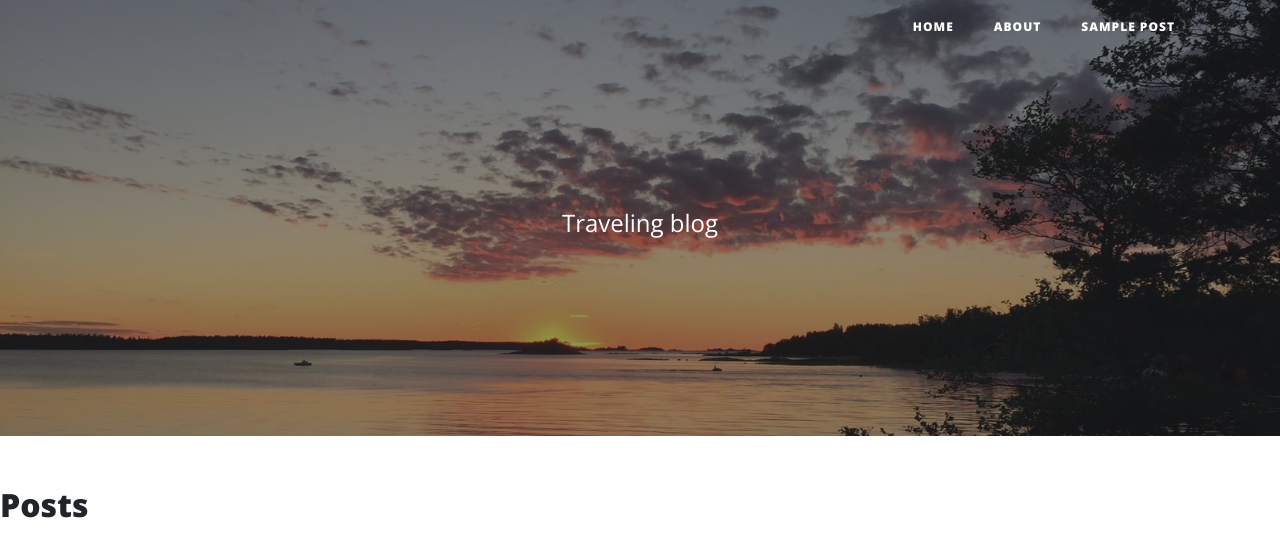
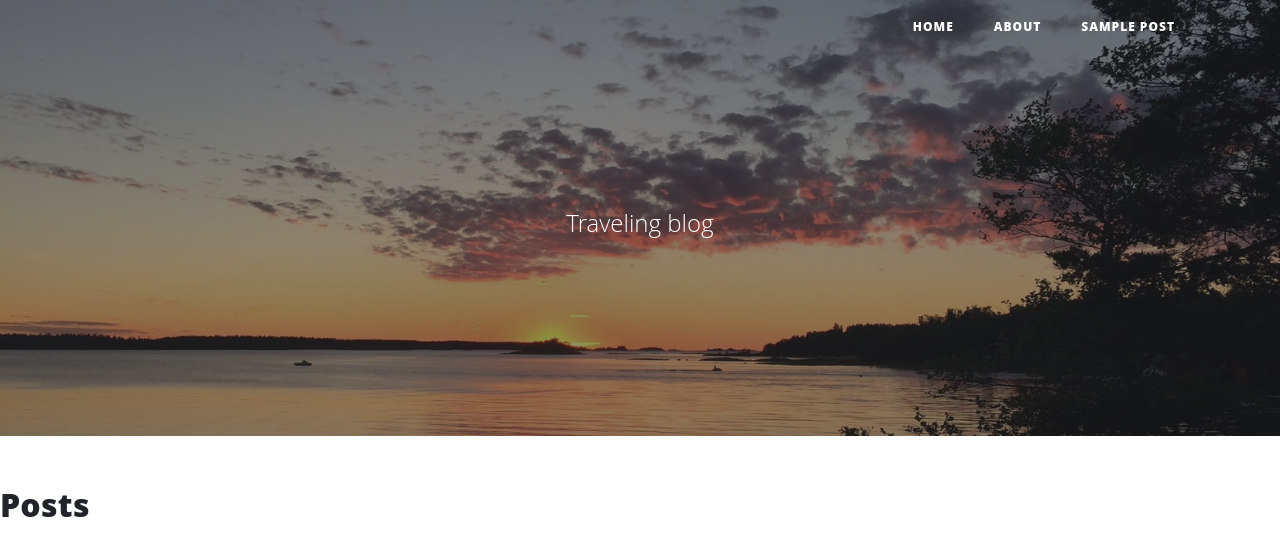
Before and after one commit to vasiuadriana/vasiuadriana.github.io, a Flask app: page / in a window 1280 px wide. Shown: the top 557 px of the page. Run offline with Flask 2, Linux system fonts and the light colour scheme; some libraries are stand-ins or nearby versions.

Commit message:
Update templates

```diff
--- a/blog/templates/base.html
+++ b/blog/templates/base.html
@@ -4,11 +4,6 @@
   <title>{% block page_title %} Mooses Love Forest{% endblock %}</title>
     <!-- Bootstrap core CSS -->
     <link rel="stylesheet"  href="{{ url_for('static', filename='vendor/bootstrap/css/bootstrap.min.css') }}">
-
-    <!-- Custom fonts for this template -->
-    <link href="vendor/font-awesome/css/font-awesome.min.css" rel="stylesheet" type="text/css">
-    <link href='https://fonts.googleapis.com/css?family=Lora:400,700,400italic,700italic' rel='stylesheet' type='text/css'>
-    <link href='https://fonts.googleapis.com/css?family=Open+Sans:300italic,400italic,600italic,700italic,800italic,400,300,600,700,800' rel='stylesheet' type='text/css'>
 
     <!-- Custom styles for this template -->
     <link rel="stylesheet"  href="{{ url_for('static', filename='css/clean-blog.min.css') }}">
--- a/index.html
+++ b/index.html
@@ -4,11 +4,6 @@
   <title> Mooses Love Forest</title>
     <!-- Bootstrap core CSS -->
     <link rel="stylesheet"  href="/vasiuadriana.github.io/static/vendor/bootstrap/css/bootstrap.min.css">
-
-    <!-- Custom fonts for this template -->
-    <link href="vendor/font-awesome/css/font-awesome.min.css" rel="stylesheet" type="text/css">
-    <link href='https://fonts.googleapis.com/css?family=Lora:400,700,400italic,700italic' rel='stylesheet' type='text/css'>
-    <link href='https://fonts.googleapis.com/css?family=Open+Sans:300italic,400italic,600italic,700italic,800italic,400,300,600,700,800' rel='stylesheet' type='text/css'>
 
     <!-- Custom styles for this template -->
     <link rel="stylesheet"  href="/vasiuadriana.github.io/static/css/clean-blog.min.css">
--- a/posts/first-blog-post/index.html
+++ b/posts/first-blog-post/index.html
@@ -4,11 +4,6 @@
   <title> Mooses Love Forest</title>
     <!-- Bootstrap core CSS -->
     <link rel="stylesheet"  href="/vasiuadriana.github.io/static/vendor/bootstrap/css/bootstrap.min.css">
-
-    <!-- Custom fonts for this template -->
-    <link href="vendor/font-awesome/css/font-awesome.min.css" rel="stylesheet" type="text/css">
-    <link href='https://fonts.googleapis.com/css?family=Lora:400,700,400italic,700italic' rel='stylesheet' type='text/css'>
-    <link href='https://fonts.googleapis.com/css?family=Open+Sans:300italic,400italic,600italic,700italic,800italic,400,300,600,700,800' rel='stylesheet' type='text/css'>
 
     <!-- Custom styles for this template -->
     <link rel="stylesheet"  href="/vasiuadriana.github.io/static/css/clean-blog.min.css">
```
